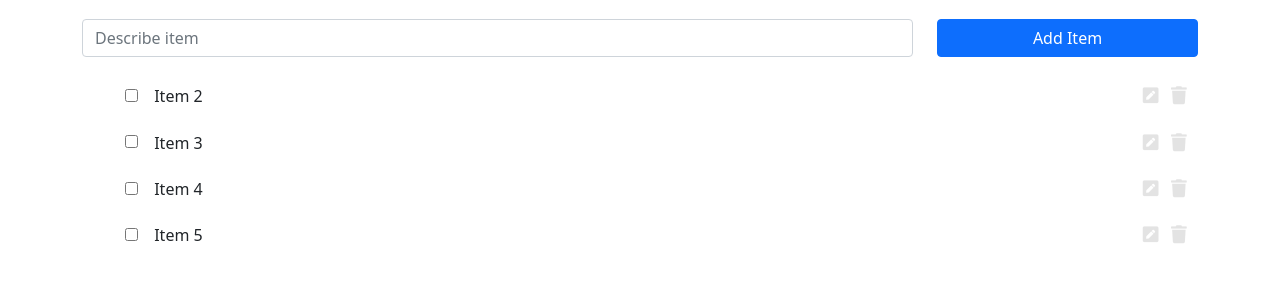
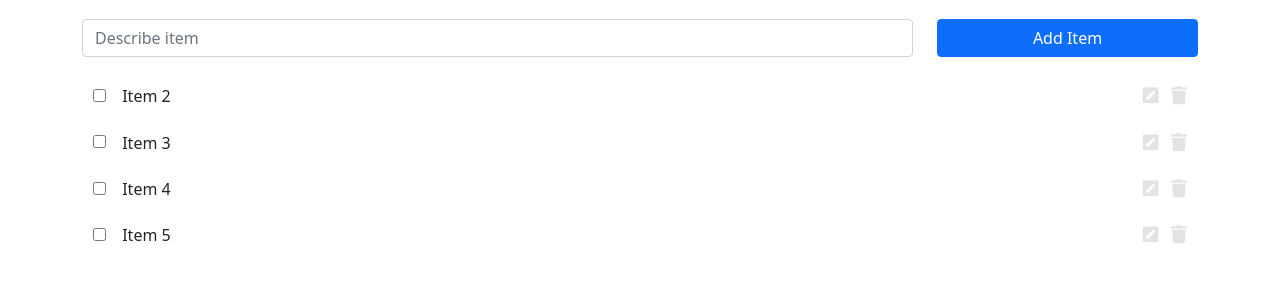
Before and after one commit to tjmelo/tmx-venus, a website built with webpack: page public/index.html in a window 1280 px wide. Shown: the part 77-358 px from the top of the page. Built offline with nearby package versions, Linux system fonts and the light colour scheme; data requests are answered from the project's data file.

Commit message:
Fixing bug style

```diff
--- a/src/css/style.scss
+++ b/src/css/style.scss
@@ -61,3 +61,4 @@
         color: var(--color-icon-green);
     }
 }
+ul, li{ padding-left: 0 }
```
Also changed, not shown: dist/style.min.css.
